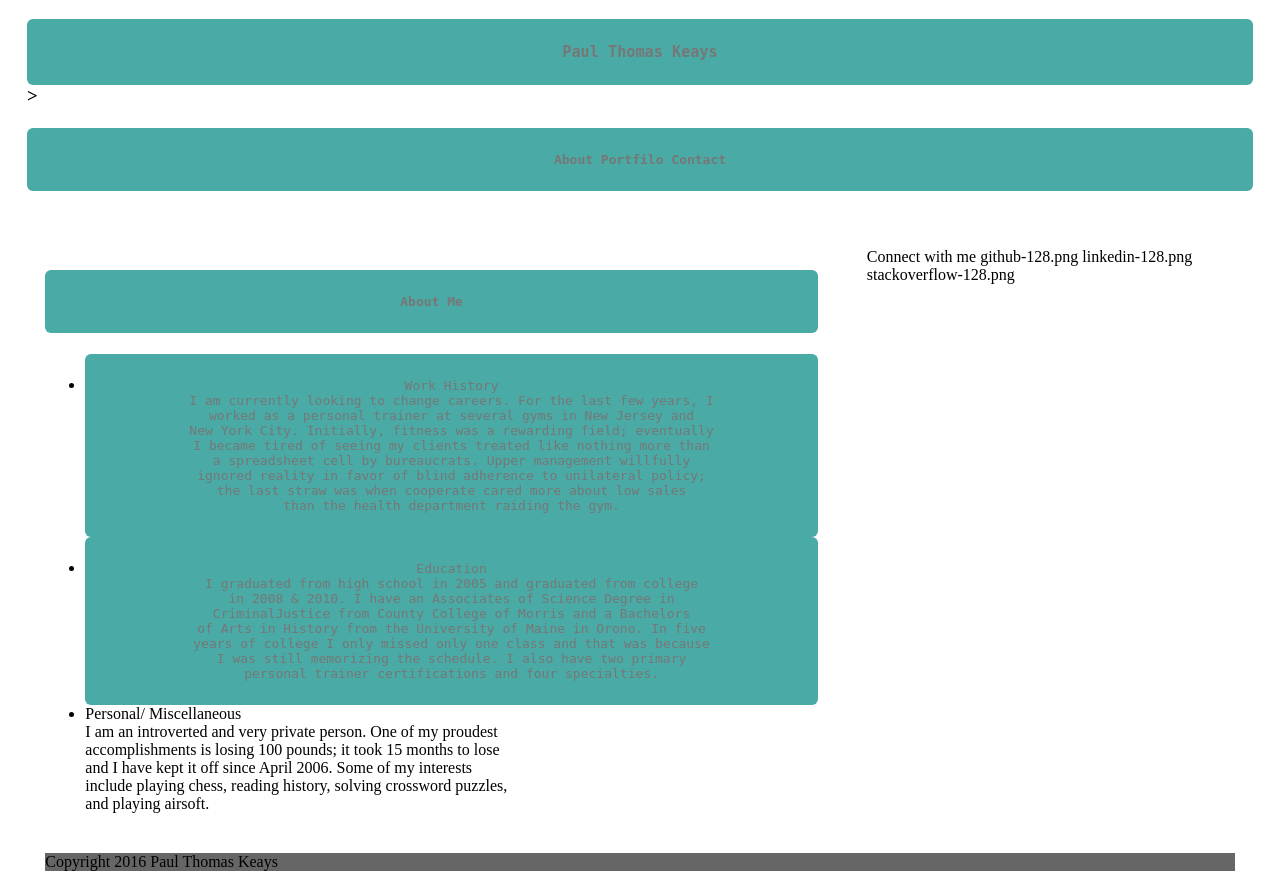
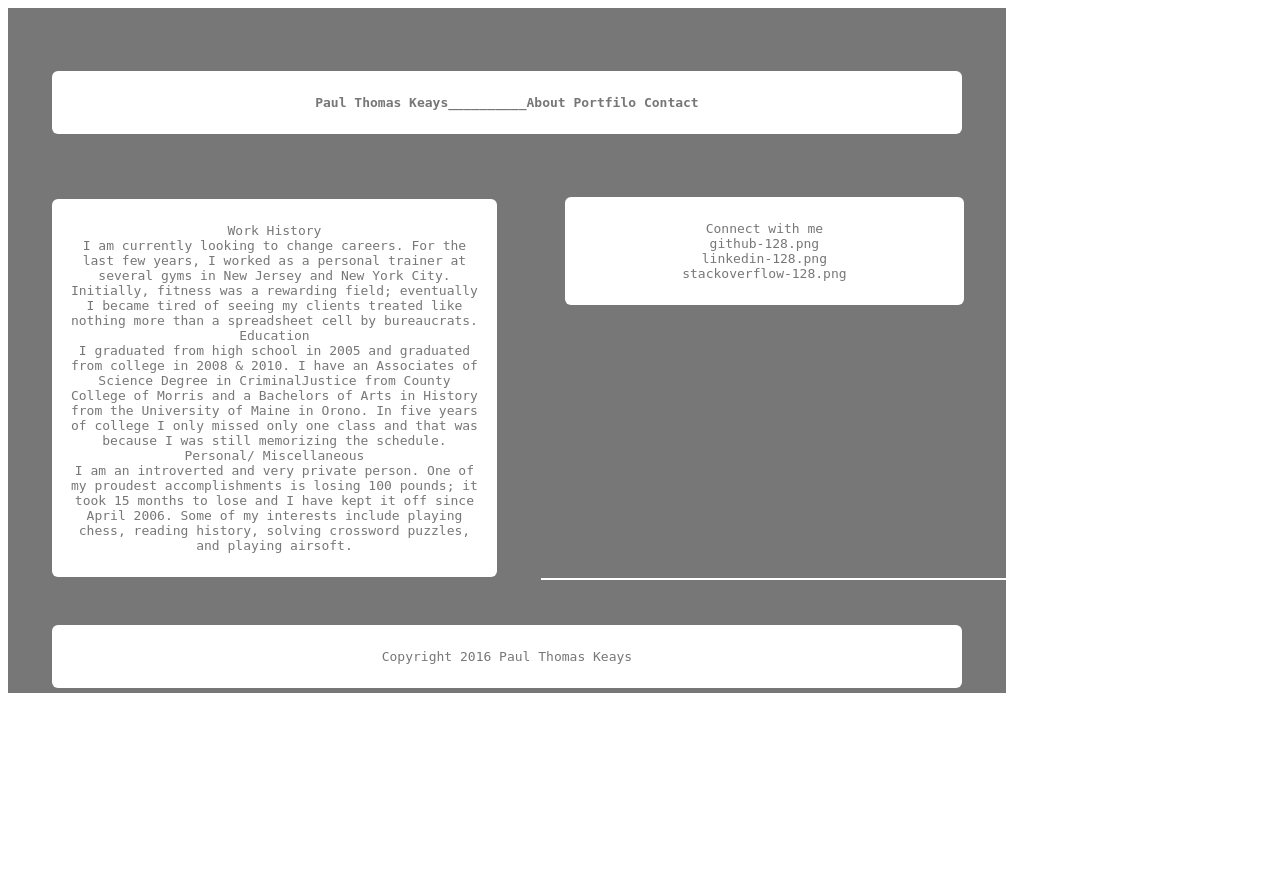
Before and after one commit to Monkman06/Basic-Portfolio, a PHP site: page /portfolio.html in a window 1280 px wide. After the commit the page ends 693 px from the top, so only its background shows below. Run offline with PHP 8.4, Linux system fonts and the light colour scheme.

Commit message:
second to last version

```diff
--- a/assets/css/style.css
+++ b/assets/css/style.css
@@ -1,29 +1,59 @@
 *
 code {
-  background: #4aaaa5;
+  background: #fff;
+  margin: 44px 25px;
   border-radius: 6px;
-  color: #777777;
+  border-color: #fff;
+  color: #777;
   display: block;
-  font-family: 'Georgia' Times, Times New Roman, serif;
-  padding: 24px 15px;
+  font: 18px
+  font-family:'Arial', 'Helvetica Neue', Helvetica, sans-serif;
+  padding: 24px 16px;
   text-align: center;
 }
 header,
+nav,
 section,
 aside,
 footer {
-  margin: 0 1.5% 24px 1.5%;
+  margin: -1 1px 4.4px 1.5%;
+  width: 960px;
+  height: 90px;
+  padding: 1.5%;
+  background: #777;
 }
+
 section {
   float: left;
-  width: 63%;
+
+  width: 495px;
+  height: 420px;
+  margin-right:-18px;
+  padding-bottom: 5.5px;
+}
+#content {
+background-color: #777;
+color: #fff;
+float: left;
+width: 300px;
+}
+#body {
+background: #fff;
+color: #777;
+float: left;
+width: 300px;
 }
 aside {
-  float: right;
-  width: 30%;
+  float: left;
+  width: 449px;
+  height:420.5px;
+padding: 17px;
+padding-bottom: 5px;
 }
 footer {
-  background-color: #666666;
+  padding-top: 0.15px;
+  padding-bottom:22.5px;
   clear: both;
   margin-bottom: 0;
 }
+}
--- /dev/null
+++ b/contact.php
@@ -0,0 +1 @@
+<?php require("contact.html"); ?>
--- a/portfolio.html
+++ b/portfolio.html
@@ -1,35 +1,27 @@
-  <!DOCTYPE html>
-  <link rel="stylesheet" type="text/css" href="/assets/css/style.css">
+
+  <!DOCTYPEHTML>
+ <html>
+ <link rel="stylesheet" type="text/css" href="assets/css/style.css">
  <header>
- <h3><code>Paul Thomas Keays</code>></h3><h4><code>About     Portfilo    Contact</code></h4>
- <br>
- <br>
+  <h4><code>Paul Thomas Keays__________About     Portfilo    Contact<h4></code>
+</header>
 
- <section>
-    <h4><code>About Me</code></h4>
-     <ul>
-       <li> <code>Work History <br> I am currently looking to change careers. For the last few years, I <br>worked as a personal trainer at several gyms in New Jersey and<br> New York City. Initially, fitness was a rewarding field; eventually <br>I became tired of seeing my clients treated like nothing more than<br> a spreadsheet cell by bureaucrats. Upper management willfully<br> ignored reality in favor of blind adherence to unilateral policy; <br>the last straw was when cooperate cared more about low sales<br> than the health department raiding the gym. </code></li>
-      <li> <code>Education <br> I graduated from high school in 2005 and graduated from college<br> in 2008 & 2010. I have an Associates of Science Degree in <br> CriminalJustice from County College of Morris and a Bachelors<br> of Arts in History from the University of Maine in Orono. In five<br> years of college I only missed only one class and that was because<br> I was still memorizing the schedule. I also have two primary <br>personal trainer certifications and four specialties. </code></li>
-      <li>Personal/ Miscellaneous <br> I am an introverted and very private person. One of my proudest <br>accomplishments is losing 100 pounds; it took 15 months to lose <br> and I have kept it off since April 2006. Some of my interests <br> include playing chess, reading history, solving crossword puzzles,<br> and playing airsoft.  </li>
-    </ul>
- </section>
 
- <aside>
-    <tr>
-       <th>Connect with me<th>
-    </tr>
-    <tr>
-      <td>github-128.png</td>
-      <td>linkedin-128.png</td>
-      <td>stackoverflow-128.png</td>
-    </tr>
- </aside>
-<br>
-<br>
-<br>
-<br>
-<br>
-<br>
-<br>
-<br>
- <footer> Copyright 2016 Paul Thomas Keays</footer>
+<section>
+       <code>Work History <br> I am currently looking to change careers. For the last few years, I worked as a personal trainer at several gyms in New Jersey and New York City. Initially, fitness was a rewarding field; eventually I became tired of seeing my clients treated like nothing more than a spreadsheet cell by bureaucrats.<br>
+      Education<br> I graduated from high school in 2005 and graduated from college in 2008 & 2010. I have an Associates of Science Degree in CriminalJustice from County College of Morris and a Bachelors of Arts in History from the University of Maine in Orono. In five years of college I only missed only one class and that was because I was still memorizing the schedule. <br>
+      Personal/ Miscellaneous<br> I am an introverted and very private person. One of my proudest accomplishments is losing 100 pounds; it took 15 months to lose and I have kept it off since April 2006. Some of my interests include playing chess, reading history, solving crossword puzzles, and playing airsoft.</code>
+      </section>
+
+<aside>
+       <code>Connect with me
+       <br>github-128.png
+       <br>linkedin-128.png
+      <br>stackoverflow-128.png</code>
+   <br><br><br><br><br><br><br><br><br><br><br><br><br><br><br><br><br><br><br><br><br><br><br></code>
+</aside>
+
+<footer>
+  <code>Copyright 2016 Paul Thomas Keays</code>
+</footer>
+</html>
--- /dev/null
+++ b/portfolio.php
@@ -0,0 +1 @@
+<?php require("portfolio.html"); ?>
```
Also changed, not shown: contact.html (+26 -43 lines), index.html (+11 -8 lines).
